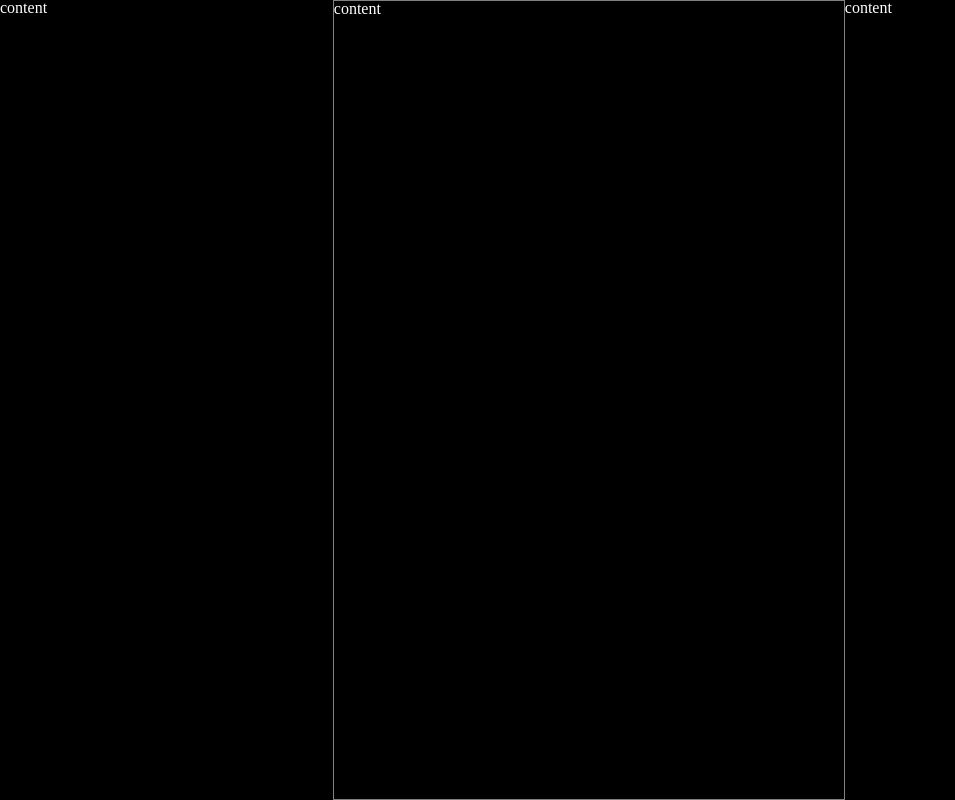
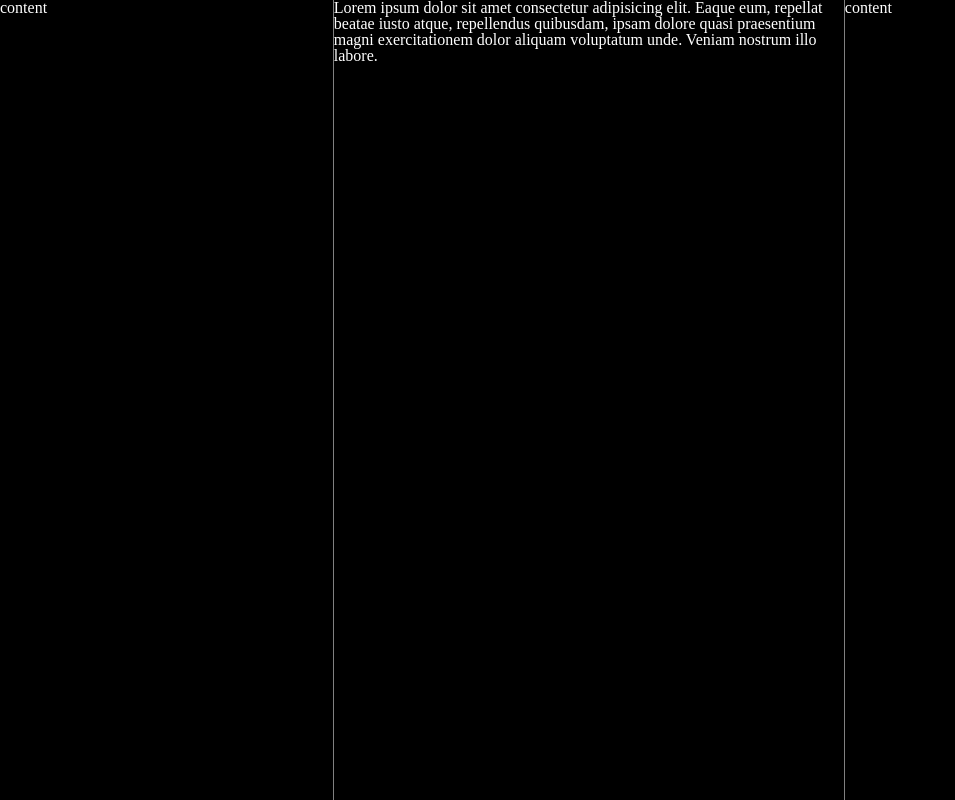
Before and after one commit to guimaraesvini/twitter-replicate, a plain HTML site: page index.html in a window 1280 px wide. Shown: the whole page, without its empty margins (0-955 px from the left). Drawn offline with Linux system fonts and the light colour scheme.

Commit message:
add some styles

```diff
--- a/css/style.css
+++ b/css/style.css
@@ -14,14 +14,25 @@ main{
     height: 100vh;
 }
 
+/* ==== SIDE LEFT HEADER ====== */
+
 header{
     width: 26%;
 }
 
+header div{
+    position: fixed
+}
+
+/* ==== CONTENT MIDDLE ====== */
+
 #middle{
     width: 40%;
-    border: solid 1px gray;
+    border-left: solid 1px gray;
+    border-right: solid 1px gray;
 }
+
+/* ==== RIGHT SIDE ====== */
 
 #rightSide{
     width: 34%;
--- a/index.html
+++ b/index.html
@@ -11,10 +11,14 @@
 <body>
     <main>
         <header>
-            content
+            <div>
+                content
+            </div>
         </header>
         <section id="middle">
-            content
+            <p>
+               Lorem ipsum dolor sit amet consectetur adipisicing elit. Eaque eum, repellat beatae iusto atque, repellendus quibusdam, ipsam dolore quasi praesentium magni exercitationem dolor aliquam voluptatum unde. Veniam nostrum illo labore.
+            </p>
         </section>
         <section id="rightSide">
             content
```
